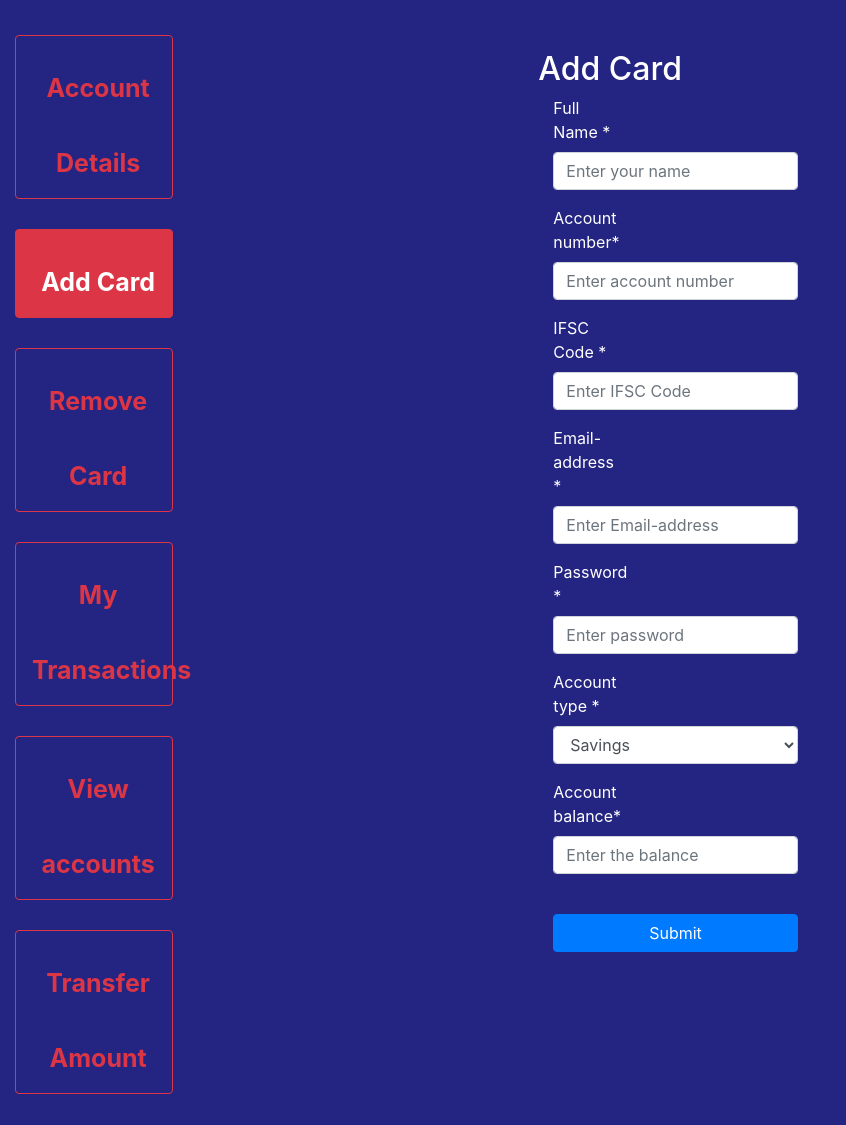
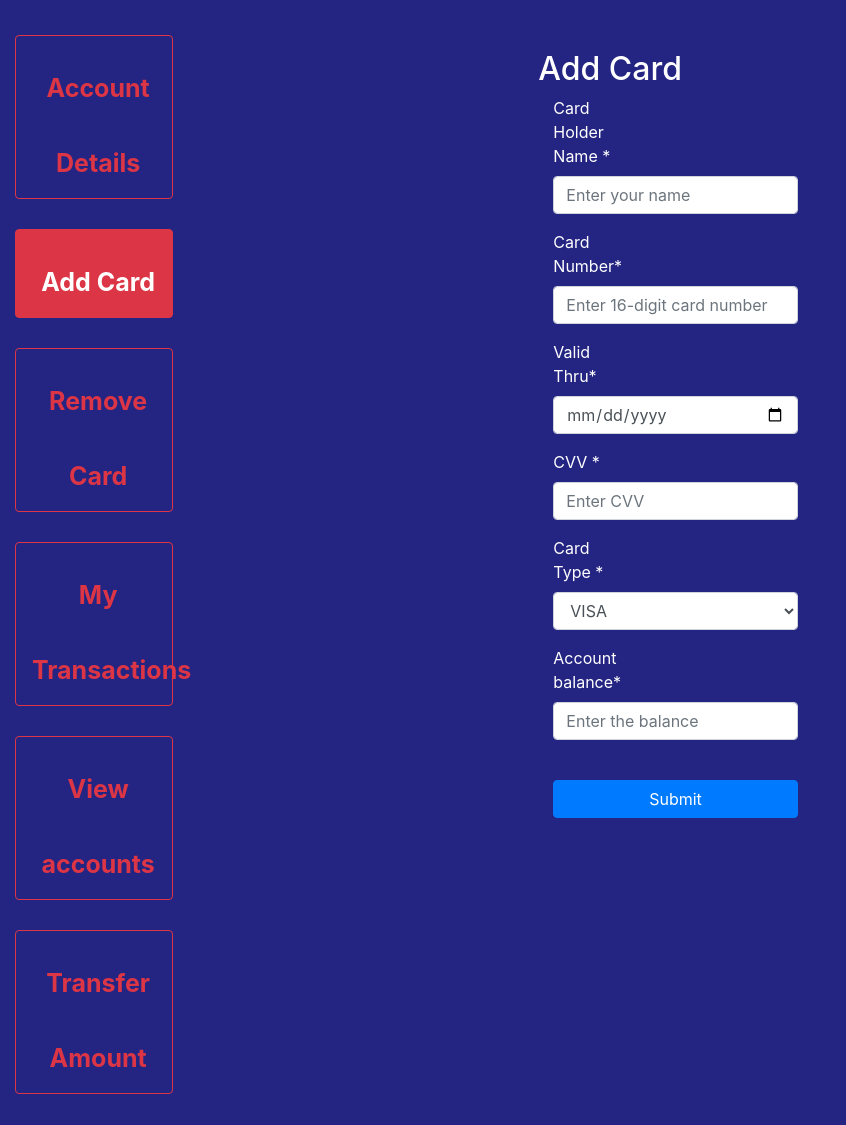
Before and after one commit to Prajwal2204/InCredible, a PHP site: page /addcard.php in a window 1280 px wide. Shown: the part 64-1189 px from the top of the page, without its empty margins (0-846 px from the left). Run offline with PHP 8.4, Linux system fonts and the light colour scheme; the visitor is signed in with stand-in values (Sample User, id 1); some libraries are stand-ins or nearby versions.

Commit message:
add card phase 1

```diff
--- a/addcard.php
+++ b/addcard.php
@@ -11,14 +11,15 @@ if(!isset($_SESSION["loggedin"])){
 	if(isset($_POST['submit'])){
 
 		$accname = $_POST['accname'];
-		$accno = $_POST['accno'];
-		$accifsc = $_POST['accifsc'];
-		$accemail = $_POST['accemail'];
-		$accpassword = $_POST['accpassword'];
-		$acctype = $_POST['acctype'];
+		$cardno = $_POST['cardno'];
+		// $accifsc = $_POST['accifsc'];
+		// $accemail = $_POST['accemail'];
+		$acccvv = $_POST['acccvv'];
+		$cardtype = $_POST['cardtype'];
 		$accbalance = $_POST['accbalance'];
+		$expdate = $_POST['expdate'];
 		$accdate = date('y-m-d');
-		$ins_sql = "INSERT INTO accounts(accname, accno, accifsc, accemail, accpassword, acctype, accbalance, accdate) VALUES ('".$accname."', '".$accno."', '".$accifsc."', '".$accemail."', '".md5($accpassword)."', '".$acctype."', '".$accbalance."', '".$accdate."')";
+		$ins_sql = "INSERT INTO accounts(accname, cardno, acccvv, cardtype, accbalance, expdate, accdate) VALUES ('".$accname."', '".$cardno."','".md5($acccvv)."', '".$cardtype."', '".$accbalance."', '".$expdate."', '".$accdate."')";
 		$run_sql = mysqli_query($con,$ins_sql);
 
 		$temp = mysqli_affected_rows($con);
@@ -83,41 +84,37 @@ if(!isset($_SESSION["loggedin"])){
 					</div>
 					<form class="form-horizontal" action="addaccount.php" method="post" role="form">
 						<div class="form-group">
-							<label for="name" class="col-sm-3 control-label">Full Name *</label>
+							<label for="name" class="col-sm-3 control-label">Card Holder Name *</label>
 								<div class="col-sm-8">
 									<input type="text" name="accname" class="form-control" placeholder="Enter your name" id="accname" required>
 								</div>
 						</div>
 						<div class="form-group">
-							<label for="number" class="col-sm-3 control-label">Account number*</label>
+							<label for="number" class="col-sm-3 control-label">Card Number*</label>
 								<div class="col-sm-8">
-									<input type="text" name="accno" class="form-control" placeholder="Enter account number" id="accnumber" required>
+									<input type="text" name="cardno" class="form-control" placeholder="Enter 16-digit card number" id="cardnumber" required>
 								</div>
 						</div>
 						<div class="form-group">
-							<label for="number" class="col-sm-3 control-label">IFSC Code *</label>
+							<label for="date" class="col-sm-3 control-label">Valid Thru*</label>
 								<div class="col-sm-8">
-									<input type="text" name="accifsc" class="form-control" placeholder="Enter IFSC Code" id="accifsc" required>
+									<input type="date" name="expdate" class="form-control" placeholder="Expiry Date" id="expdate" required>
 								</div>
 						</div>
 						<div class="form-group">
-							<label for="number" class="col-sm-3 control-label">Email-address *</label>
+							<label for="number" class="col-sm-3 control-label">CVV *</label>
 								<div class="col-sm-8">
-									<input type="email" name="accemail" class="form-control" placeholder="Enter Email-address" id="accemail" required>
+									<input type="password" name="acccvv" class="form-control" placeholder="Enter CVV" id="acccvv" required>
 								</div>
 						</div>
 						<div class="form-group">
-							<label for="number" class="col-sm-3 control-label">Password *</label>
+							<label for="name" class="col-sm-3 control-label">Card Type *</label>
 								<div class="col-sm-8">
-									<input type="password" name="accpassword" class="form-control" placeholder="Enter password" id="accpassword" required>
-								</div>
-						</div>
-						<div class="form-group">
-							<label for="name" class="col-sm-3 control-label">Account type *</label>
-								<div class="col-sm-8">
-									<select class="form-control" name="acctype" id="acctype">
-										<option>Savings</option>
-										<option>Current</option>
+									<select class="form-control" name="cardtype" id="cardtype">
+
+										<option>VISA</option>
+										<option>MasterCard</option>
+										<option>RuPay</option>
 
 									</select>
 								</div>
```
